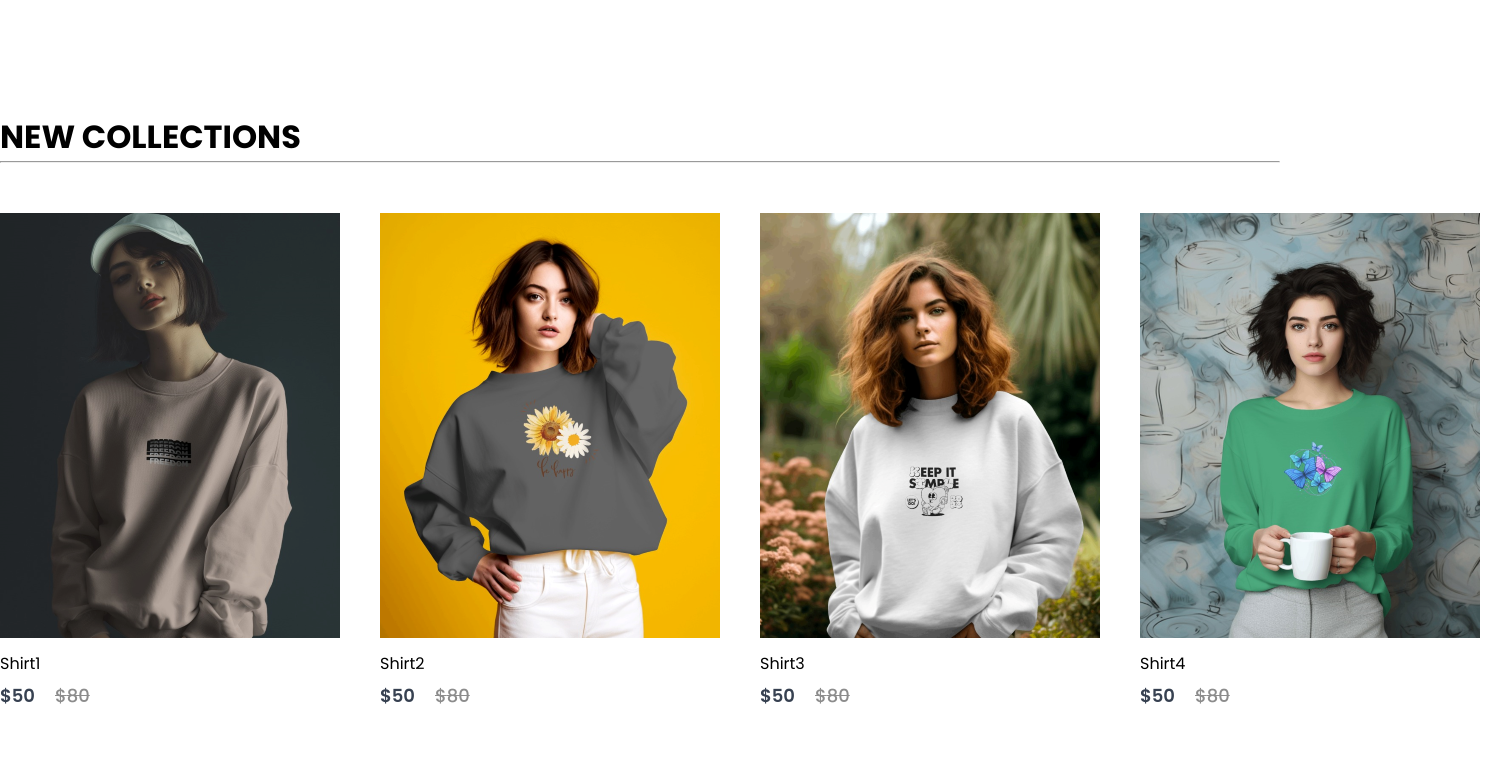
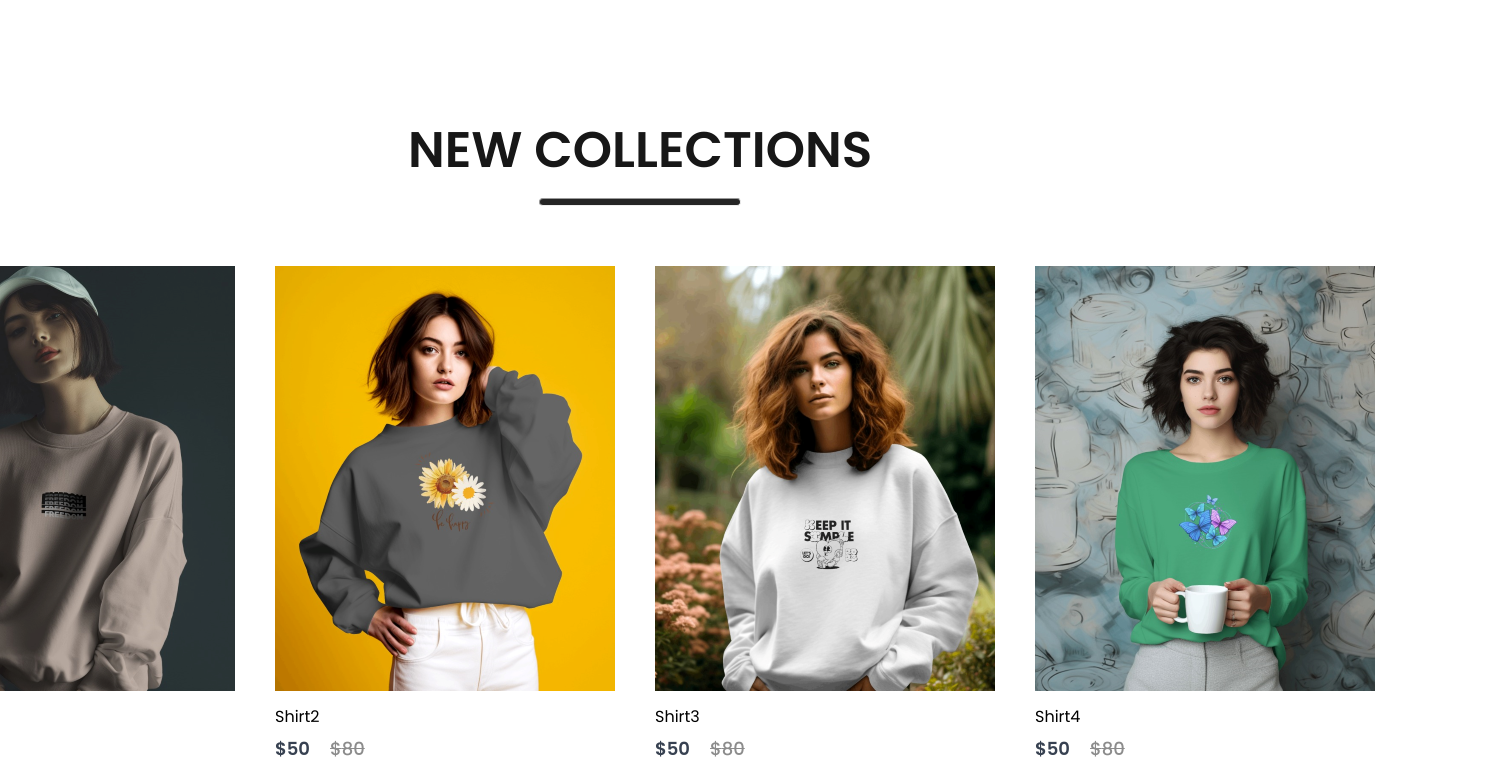
Before and after one commit to Fattahali37/SwagSurge, a React (Create React App) app in the folder frontend/: page / in a window 1280 px wide. Shown: the part 2244-3020 px from the top of the page, 1490 px wide, since content can reach past the window. Before the commit the page ends 2953 px from the top, so only its background shows below. Built offline with nearby package versions, Linux system fonts and the light colour scheme.

Commit message:
hero image changed

```diff
--- a/frontend/src/Components/NewCollecton/NewCollection.css
+++ b/frontend/src/Components/NewCollecton/NewCollection.css
@@ -1,4 +1,4 @@
-.new-collections{
+.new-collection{
     display: flex;
     flex-direction: column;
     align-items: center;
@@ -7,13 +7,12 @@
     margin-bottom: 100px;
 }
 
-.new-collections h1{
+.new-collection h1{
     color: #171717;
     font-size: 50px;
     font-weight: 600;
-
 }
-.new-collections hr{
+.new-collection hr{
     width: 200px;
     height: 6px;
     border-radius: 10px;
--- a/frontend/src/Components/Offers/Offers.css
+++ b/frontend/src/Components/Offers/Offers.css
@@ -43,6 +43,5 @@
     display: flex;
     align-items: center;
     justify-content: flex-end;
-    padding-top: 50px;
     margin-left: 200px;
 }
```
Also changed, not shown: frontend/src/Components/Assets/hero_image.png.
